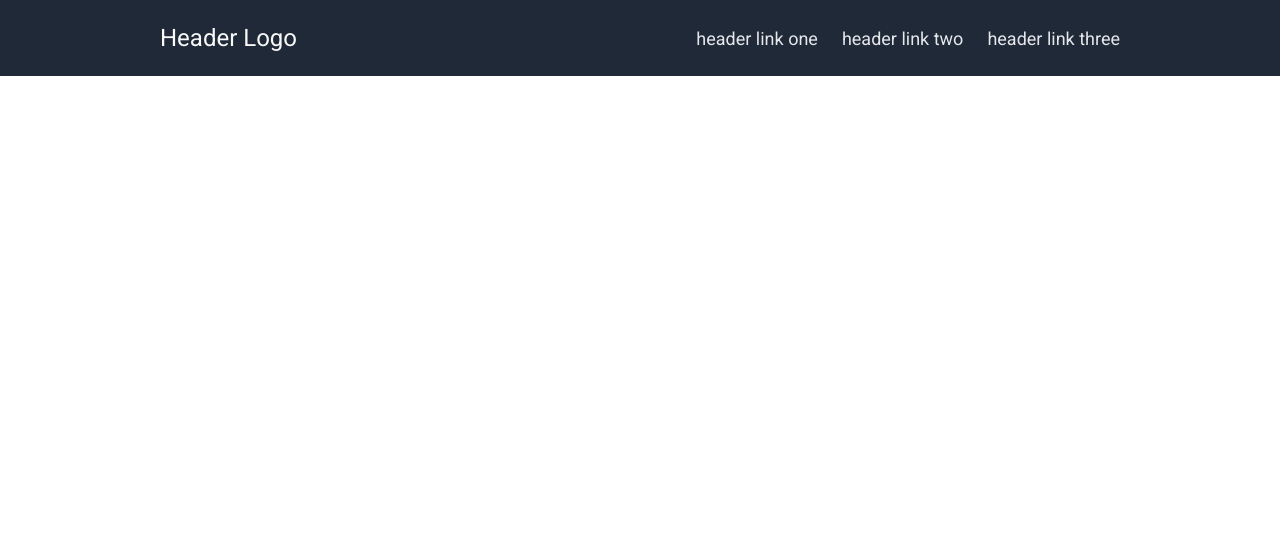
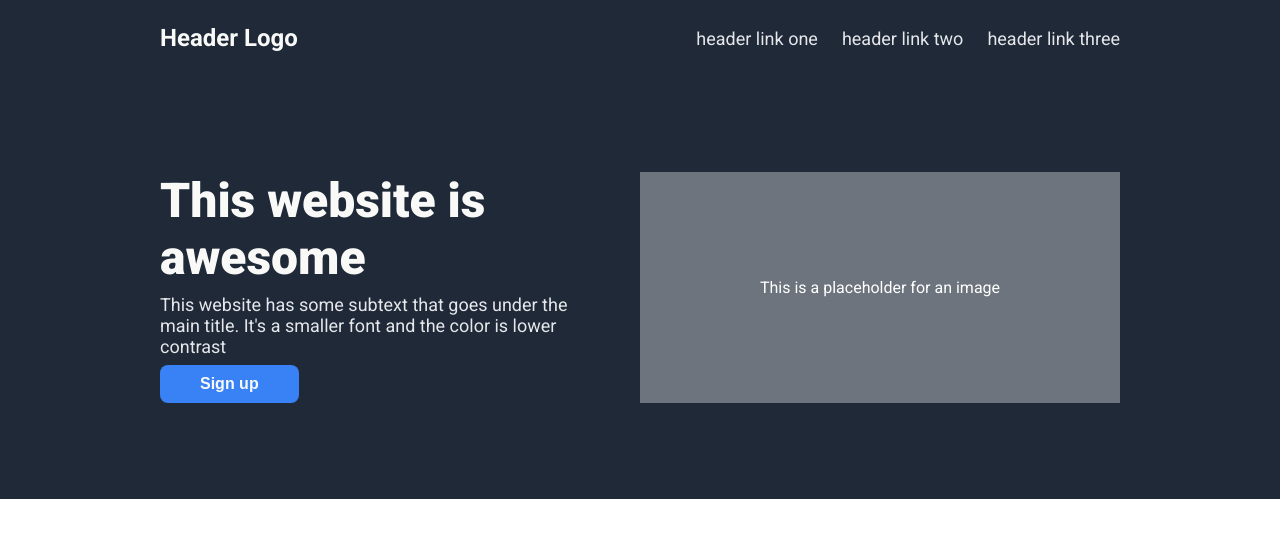
Before and after one commit to NitanJana/sample-project, a plain HTML site: page index.html in a window 1280 px wide. Drawn offline with Linux system fonts and the light colour scheme.

Commit message:
feat: add hero

```diff
--- a/index.html
+++ b/index.html
@@ -17,5 +17,20 @@
         </ul>
       </div>
     </div>
+
+    <div class="main">
+      <div class="hero-container">
+        <div class="hero">
+          <div class="hero-info">
+            <div class="hero-title">This website is awesome</div>
+            <div class="hero-text">This website has some subtext that goes under the main title. It's a smaller font and the color is lower contrast</div>
+            <button class="button-sign-up">Sign up</button>
+          </div>
+          <div class="hero-image-placeholder">
+            This is a placeholder for an image
+          </div>
+        </div>
+      </div>
+    </div>
   </body>
 </html>
--- a/style.css
+++ b/style.css
@@ -16,9 +16,9 @@ ul {
 
 body {
   font-family: "Roboto", sans-serif;
-
 }
 
+/* HEADER */
 .header {
   padding: 1.5rem 10rem;
   background-color: #1f2937;
@@ -29,6 +29,7 @@ body {
 
 .header .header-logo {
   font-size: 24px;
+  font-weight: 700;
   color: #f9faf8;
 }
 
@@ -41,3 +42,54 @@ body {
   font-size: 18px;
   color: #e5e7eb;
 }
+
+/* HERO */
+
+.hero-container {
+  background-color: #1f2937;
+  padding: 6rem 10rem;
+}
+
+.hero {
+  display: flex;
+  justify-content: space-between;
+}
+
+.hero-info {
+  display: flex;
+  flex-direction: column;
+  align-items: flex-start;
+  justify-content: space-between;
+  flex-wrap: wrap;
+  gap: 8px;
+  flex:1;
+}
+.hero-title {
+  color: #f9faf8;
+  font-size: 48px;
+  font-weight: 900;
+}
+.hero-text {
+  font-size: 18px;
+  color: #e5e7eb;
+  width: 450px;
+}
+.button-sign-up {
+  background-color: #3882f6;
+  padding: 10px 40px;
+  border: none;
+  border-radius: 8px;
+  color: #f9faf8;
+  font-size: 16px;
+  font-weight: 700;
+}
+
+.hero-image-placeholder {
+  align-self: stretch;
+  color: #fff;
+  background-color: #6d747d;
+  display: flex;
+  justify-content: center;
+  align-items: center;
+  flex: 1;
+}
```
